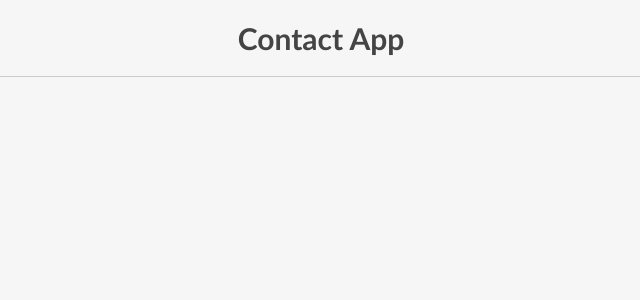
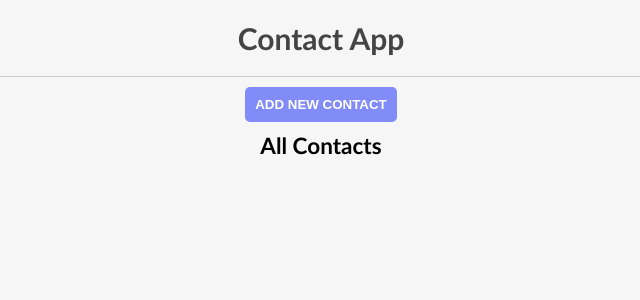
Before and after one commit to sepidehbiglarizadeh/ContactList-App, a React (Create React App) app: page / in a window 1280 px wide. Shown: the top 300 px of the page, without its empty margins (319-959 px from the left). Built offline with nearby package versions, Linux system fonts and the light colour scheme.

Commit message:
add dynamic route to each contact

```diff
--- a/src/App.js
+++ b/src/App.js
@@ -2,6 +2,7 @@ import { useEffect, useState } from "react";
 import "./App.css";
 import AddContact from "./components/AddContact/AddContact";
 import ContactList from "./components/ContactList/ContactList";
+import ContactDetail from "./components/ContactDetail/ContactDetail";
 import { Switch,Route } from "react-router-dom";
 
 const App = () => {
@@ -32,6 +33,7 @@ const App = () => {
     <main className="app">
       <h1>Contact App</h1>
       <Switch>
+        <Route path="/user/:id" component={ContactDetail}/>
         <Route path="/add" render={(props)=><AddContact addContactHandler={addContactHandler} {...props} />} />
         <Route path="/" exact render={(props)=> <ContactList contacts={contacts} onDelete={deleteContactHandler} {...props}/>} />
       </Switch>
--- /dev/null
+++ b/src/components/ContactDetail/ContactDetail.js
@@ -0,0 +1,15 @@
+import { Link } from "react-router-dom";
+import styles from "./ContactDetail.module.css"
+
+const ContactDetail = ({location}) => {
+    const {contact}=location.state;
+    return (
+        <div className={styles.contactDetail}>
+            <p>Name is : {contact.name}</p>
+            <p>Email is : {contact.email}</p>
+            <Link to="/">Go to Contact List</Link>
+        </div>
+     );
+}
+
+export default ContactDetail;
--- /dev/null
+++ b/src/components/ContactDetail/ContactDetail.module.css
@@ -0,0 +1,5 @@
+.contactDetail{
+    padding: 2rem 0;
+    font-size: 2rem;
+    font-weight: bold;
+}
--- /dev/null
+++ b/src/components/ContactList/Contact/Contact.js
@@ -0,0 +1,28 @@
+import styles from "../ContactList.module.css";
+import { FaTrashAlt, FaUserAlt } from "react-icons/fa";
+import { IconContext } from "react-icons";
+import { Link } from "react-router-dom";
+
+const Contact = ({ contact, onDelete }) => {
+  const { name, email, id } = contact;
+  return (
+    <div key={id} className={styles.item}>
+      <div className={styles.item__content}>
+        <IconContext.Provider value={{ className: "userIcon" }}>
+          <FaUserAlt />
+        </IconContext.Provider>
+        <Link to={{pathname:`user/${id}`,state:{contact}}}>
+          <div className={styles.item__text}>
+            <p>Name : {name}</p>
+            <p>Email: {email}</p>
+          </div>
+        </Link>
+      </div>
+      <IconContext.Provider value={{ className: "deleteContactIcon" }}>
+        <FaTrashAlt onClick={() => onDelete(id)} />
+      </IconContext.Provider>
+    </div>
+  );
+};
+
+export default Contact;
--- a/src/components/ContactList/ContactList.js
+++ b/src/components/ContactList/ContactList.js
@@ -1,27 +1,19 @@
+import { Link } from "react-router-dom";
+import Contact from "./Contact/Contact";
 import styles from "./ContactList.module.css";
-import { FaTrashAlt, FaUserAlt } from "react-icons/fa";
-import { IconContext } from "react-icons";
 
 const ContactList = ({ contacts, onDelete }) => {
   return (
     <section className={styles.contactList}>
+      <div>
+        <Link to="/add">
+          <button className={styles.addBtn}>Add New Contact</button>
+        </Link>
+        <h2>All Contacts</h2>
+      </div>
       {contacts.map((contact) => {
-        const { name, email, id } = contact;
         return (
-          <div key={id} className={styles.item}>
-            <div className={styles.item__content}>
-              <IconContext.Provider value={{ className: "userIcon" }}>
-                <FaUserAlt />
-              </IconContext.Provider>
-              <div className={styles.item__text}>
-                <p>Name : {name}</p>
-                <p>Email: {email}</p>
-              </div>
-            </div>
-            <IconContext.Provider value={{ className: "deleteContactIcon" }}>
-              <FaTrashAlt onClick={() => onDelete(id)} />
-            </IconContext.Provider>
-          </div>
+          <Contact contact={contact} onDelete={onDelete}/>
         );
       })}
     </section>
--- a/src/components/ContactList/ContactList.module.css
+++ b/src/components/ContactList/ContactList.module.css
@@ -2,6 +2,7 @@
     display: flex;
     flex-direction: column;
     align-items: center;
+    padding-top: 1rem;
 }
 
 .item{
@@ -26,3 +27,16 @@
     flex-direction: column;
     align-items: flex-start;
 }
+
+.addBtn{
+    background-color: #818cf8;
+    color: #fff;
+    border: none;
+    outline: none;
+    cursor: pointer;
+    border-radius: 5px;
+    padding: 1rem;
+    font-weight: bold;
+    margin-bottom: 1rem;
+    text-transform: uppercase;
+}
--- a/src/index.css
+++ b/src/index.css
@@ -2,6 +2,7 @@
     margin: 0;
     padding: 0;
     box-sizing: border-box;
+    text-decoration: none;
 }
 
 html{
```
